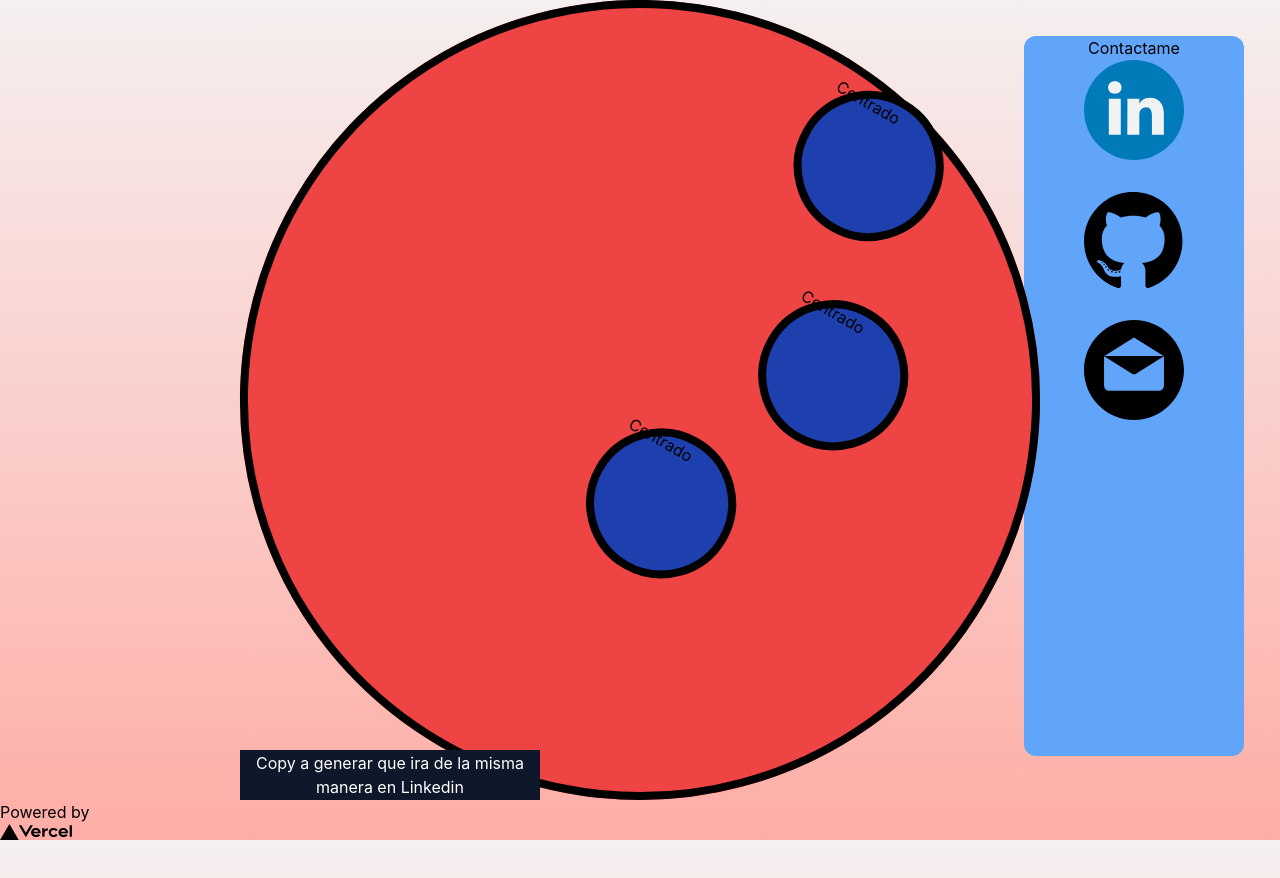
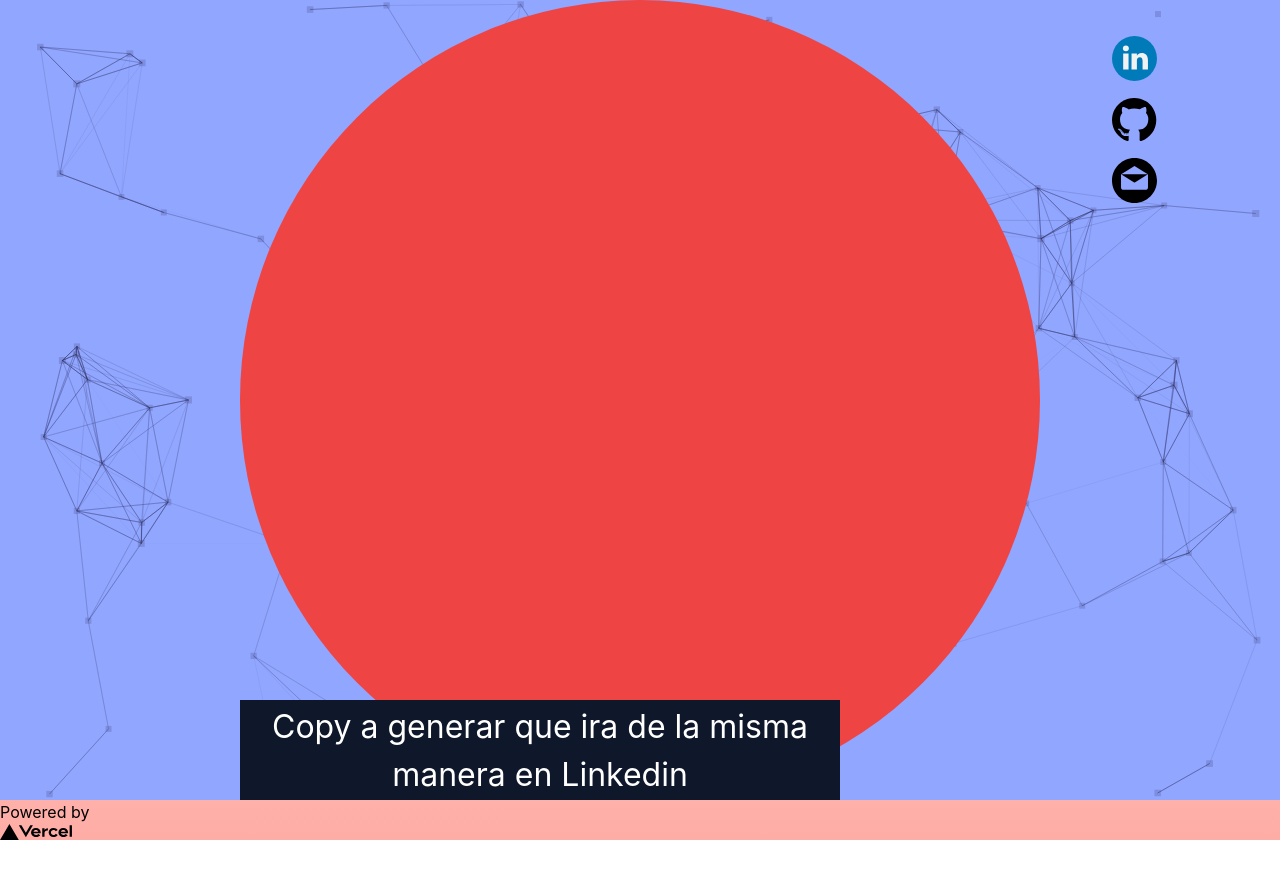
Before and after one commit to Pablosal/portafolio, a Next.js app: page / in a window 1280 px wide. Shown: the top 878 px of the page. After the commit the page ends 840 px from the top, so only its background shows below. Built offline with nearby package versions, Linux system fonts and the light colour scheme.

Commit message:
added animations

```diff
--- a/components/central_hero_component/CentralHeroComponent.tsx
+++ b/components/central_hero_component/CentralHeroComponent.tsx
@@ -1,24 +1,36 @@
 import * as React from 'react';
-import BubleMenuComponent from '../buble_menu_component/BubleMenuComponent';
 import TextComponent from '../text_component/TextComponent';
+import { motion } from 'framer-motion';
 interface CentralHeroComponentProps {
   size: number;
-  angle: number;
 }
-
-const CentralHeroComponent = ({ size, angle }: CentralHeroComponentProps) => {
+enum CentralMotionStates {
+  hidden = 'hidden',
+  coolAppear = 'coolAppear',
+}
+const CentralHeroComponent = ({ size }: CentralHeroComponentProps) => {
+  const centralVariants = {
+    hidden: {
+      opacity: 0,
+      scale: 0,
+    },
+    coolAppear: { opacity: 1, scale: 2 },
+  };
   return (
-    <div
+    <motion.div
+      variants={centralVariants}
+      initial={CentralMotionStates.hidden}
+      animate={CentralMotionStates.coolAppear}
+      transition={{ delay: 0.2, duration: 1.2, type: 'spring', stiffness: 80 }}
       className={` rounded-full bg-red-500 relative`}
       style={{ height: size, width: size }}
     >
-      <BubleMenuComponent angle={30} size={size} />
       <TextComponent background="bg-slate-900" text="Desarrollador Fullstack" />
       <TextComponent
         background="bg-slate-900"
         text="Copy a generar que ira de la misma manera en Linkedin"
       />
-    </div>
+    </motion.div>
   );
 };
 
--- a/components/icon_container_component/IconContainerComponent.tsx
+++ b/components/icon_container_component/IconContainerComponent.tsx
@@ -1,5 +1,6 @@
 import Image from 'next/image';
 import Link from 'next/link';
+import { motion } from 'framer-motion';
 import * as React from 'react';
 interface IIconComponent {
   children: any;
@@ -9,7 +10,19 @@ interface IIconComponent {
 const IconContainerComponent = ({ children, path }: IIconComponent) => {
   return (
     <Link href={path}>
-      <div className="rounded-full h-[100px] w-[100px] ">{children}</div>
+      <motion.div
+        whileHover={{
+          scale: 1.5,
+        }}
+        transition={{
+          duration: 1,
+          type: 'spring',
+          stiffness: 80,
+        }}
+        className="rounded-full h-[45px] w-[45px] "
+      >
+        {children}
+      </motion.div>
     </Link>
   );
 };
--- /dev/null
+++ b/components/particles/Particles.tsx
@@ -0,0 +1,111 @@
+import { useCallback } from 'react';
+import Particles from 'react-tsparticles';
+import type { Container, Engine } from 'tsparticles-engine';
+import { loadFull } from 'tsparticles';
+
+interface particleProps {
+  backgroundColor: string;
+  particlesColor: string;
+}
+
+const ParticlesComponent = ({
+  backgroundColor,
+  particlesColor,
+}: particleProps) => {
+  const particlesInit = useCallback(async (engine: Engine) => {
+    console.log(engine);
+
+    // you can initialize the tsParticles instance (engine) here, adding custom shapes or presets
+    // this loads the tsparticles package bundle, it's the easiest method for getting everything ready
+    // starting from v2 you can add only the features you need reducing the bundle size
+    await loadFull(engine);
+  }, []);
+
+  const particlesLoaded = useCallback(
+    async (container: Container | undefined) => {
+      await console.log(container);
+    },
+    []
+  );
+
+  return (
+    <Particles
+      id="tsparticles"
+      init={particlesInit}
+      loaded={particlesLoaded}
+      options={{
+        background: {
+          color: {
+            value:backgroundColor,
+          },
+        },
+        fpsLimit: 120,
+        interactivity: {
+          events: {
+            onClick: {
+              enable: true,
+              mode: 'repulse',
+            },
+            // onHover: {
+            //   enable: true,
+            //   mode: 'push',
+            // },
+            resize: true,
+          },
+          modes: {
+            push: {
+              quantity: 2,
+            },
+            repulse: {
+              distance: 200,
+              duration: 0.4,
+            },
+          },
+        },
+        particles: {
+          color: {
+            value: particlesColor,
+          },
+          links: {
+            color: particlesColor,
+            distance: 150,
+            enable: true,
+            opacity: 0.5,
+            width: 1,
+          },
+          collisions: {
+            enable: true,
+          },
+          move: {
+            direction: 'none',
+            enable: true,
+            outModes: {
+              default: 'bounce',
+            },
+            random: false,
+            speed: 6,
+            straight: false,
+          },
+          number: {
+            density: {
+              enable: true,
+              area: 800,
+            },
+            value: 80,
+          },
+          opacity: {
+            value: 0.2,
+          },
+          shape: {
+            type: 'square',
+          },
+          size: {
+            value: { min: 4, max: 5 },
+          },
+        },
+        detectRetina: true,
+      }}
+    />
+  );
+};
+export default ParticlesComponent;
--- a/components/sticky_contact_component/StickyContactComponent.tsx
+++ b/components/sticky_contact_component/StickyContactComponent.tsx
@@ -5,9 +5,8 @@ import GithubIcon from '/public/icons/github-svgrepo-com.svg';
 import EmailIcon from '/public/icons/email-svgrepo-com.svg';
 const StickyContactComponent = () => {
   return (
-    <div className="h-[90vh] rounded-[12px] w-[220px] bg-blue-400">
-      <h2 className="text-center">Contactame</h2>
-      <div className="flex items-center flex-col h-3/6 justify-between">
+    <div className="h-[90vh] rounded-[12px] w-[220px] ">
+      <div className="flex items-center flex-col h-3/6 justify-start gap-4" >
         <IconComponent path="https://www.linkedin.com/in/sergio-pablo-salgado/">
           <LinkedinIcon />
         </IconComponent>
--- a/package.json
+++ b/package.json
@@ -20,6 +20,8 @@
     "next": "13.0.5",
     "react": "18.2.0",
     "react-dom": "18.2.0",
+    "react-tsparticles": "^2.6.0",
+    "tsparticles": "^2.6.0",
     "typescript": "4.9.3"
   },
   "devDependencies": {
--- /dev/null
+++ b/pages/articulos.tsx
@@ -0,0 +1,47 @@
+import * as React from 'react';
+type Article = {
+  title: string;
+  link: string;
+  image: string;
+};
+const Articulos = () => {
+  const [articulos, setArticulos] = React.useState<Article[]>([]);
+
+  React.useEffect(() => {
+    (() => {
+      const options = {
+        method: 'GET',
+        headers: {
+          'X-RapidAPI-Key':
+            '89ef5d265fmsh6859074c5aee9fdp186aafjsn9a6ac73cb9b2',
+          'X-RapidAPI-Host': 'medium2.p.rapidapi.com',
+        },
+      };
+
+      fetch('https://apimocha.com/pablo-articles/all', options)
+        .then((response) => response.json())
+        .then((response) => setArticulos(response))
+        .catch((err) => console.error(err));
+    })();
+  }, []);
+  return (
+    <>
+      <h2>Articulos</h2>
+      <div>
+        {articulos.length === 0 ? (
+          <h2>Cargando...</h2>
+        ) : (
+          articulos.map((art) => (
+            <>
+              <h2>{art.title}</h2>
+              <h2>{art.link}</h2>
+              <h2>{art.image}</h2>
+            </>
+          ))
+        )}
+      </div>
+    </>
+  );
+};
+
+export default Articulos;
--- /dev/null
+++ b/pages/experiencia.tsx
@@ -0,0 +1,11 @@
+import * as React from 'react';
+
+const Experiencia = () => {
+  return (
+    <>
+      <h1>Hola</h1>
+    </>
+  );
+};
+
+export default Experiencia;
--- a/pages/index.tsx
+++ b/pages/index.tsx
@@ -1,11 +1,13 @@
 import Head from 'next/head';
 import Image from 'next/image';
 import CentralHeroComponent from '../components/central_hero_component/CentralHeroComponent';
+import ParticlesComponent from '../components/particles/Particles';
 import StickyContactComponent from '../components/sticky_contact_component/StickyContactComponent';
 import useMousePosition from '../utils/hooks/useMousePosition';
 export default function Home() {
   const mousePosition = useMousePosition();
   let angle = Math.atan2(mousePosition.y - 199, mousePosition.x - 472);
+
   return (
     <div>
       <Head>
@@ -13,11 +15,15 @@ export default function Home() {
         <meta name="description" content="Generated by create next app" />
         <link rel="icon" href="/favicon.ico" />
       </Head>
-      <aside className="fixed right-0 mr-9 mt-9" >
+      <aside className="fixed right-0 mr-9 mt-9  z-50">
         <StickyContactComponent />
       </aside>
       <main className="flex h-screen justify-center items-center ">
-        <CentralHeroComponent size={800} angle={angle} />
+        <ParticlesComponent
+          backgroundColor="#91A6FF"
+          particlesColor="#2F3061"
+        />
+        <CentralHeroComponent size={400} />
       </main>
 
       <footer>
--- /dev/null
+++ b/pages/proyectos.tsx
@@ -0,0 +1,11 @@
+import * as React from 'react';
+
+const Proyectos = () => {
+  return (
+    <>
+      <h2>Proyectos</h2>
+    </>
+  );
+};
+
+export default Proyectos;
```
Also changed, not shown: 1 other file (tests, documents, lock files or other folders).
